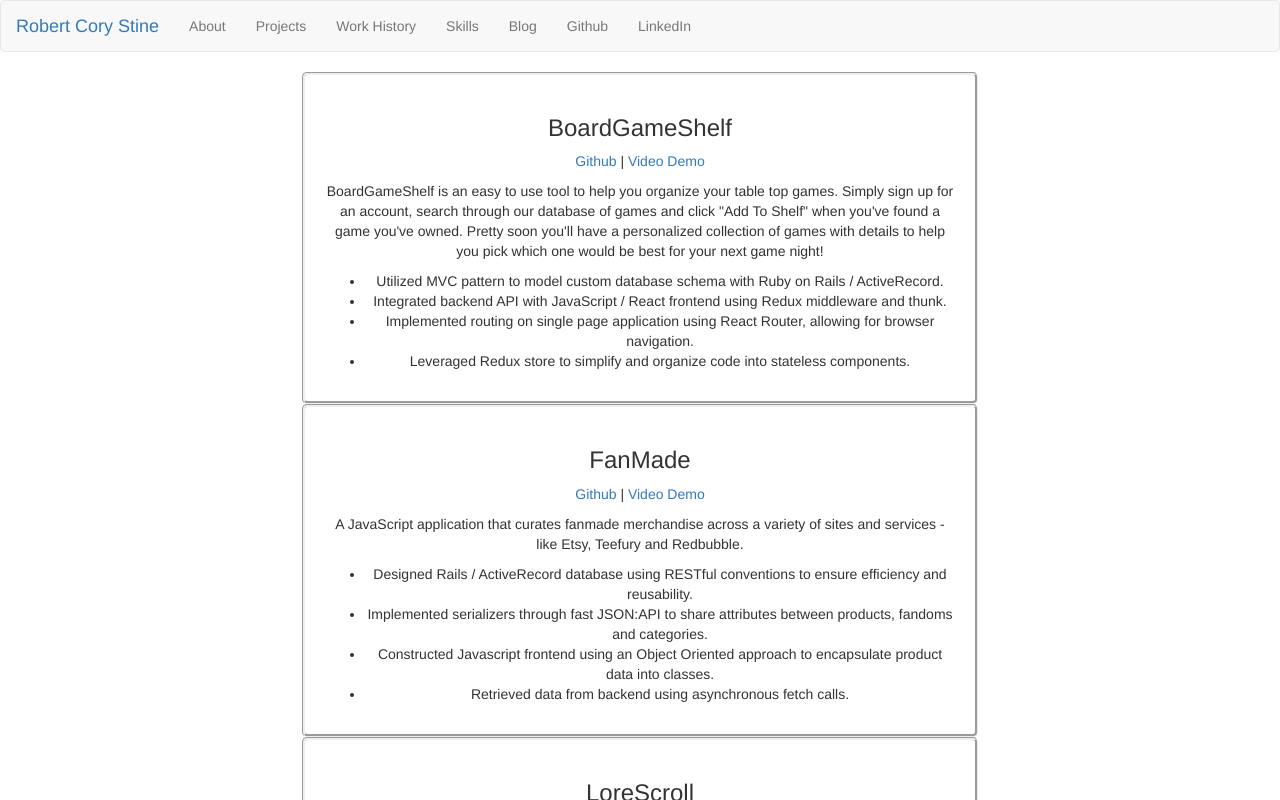
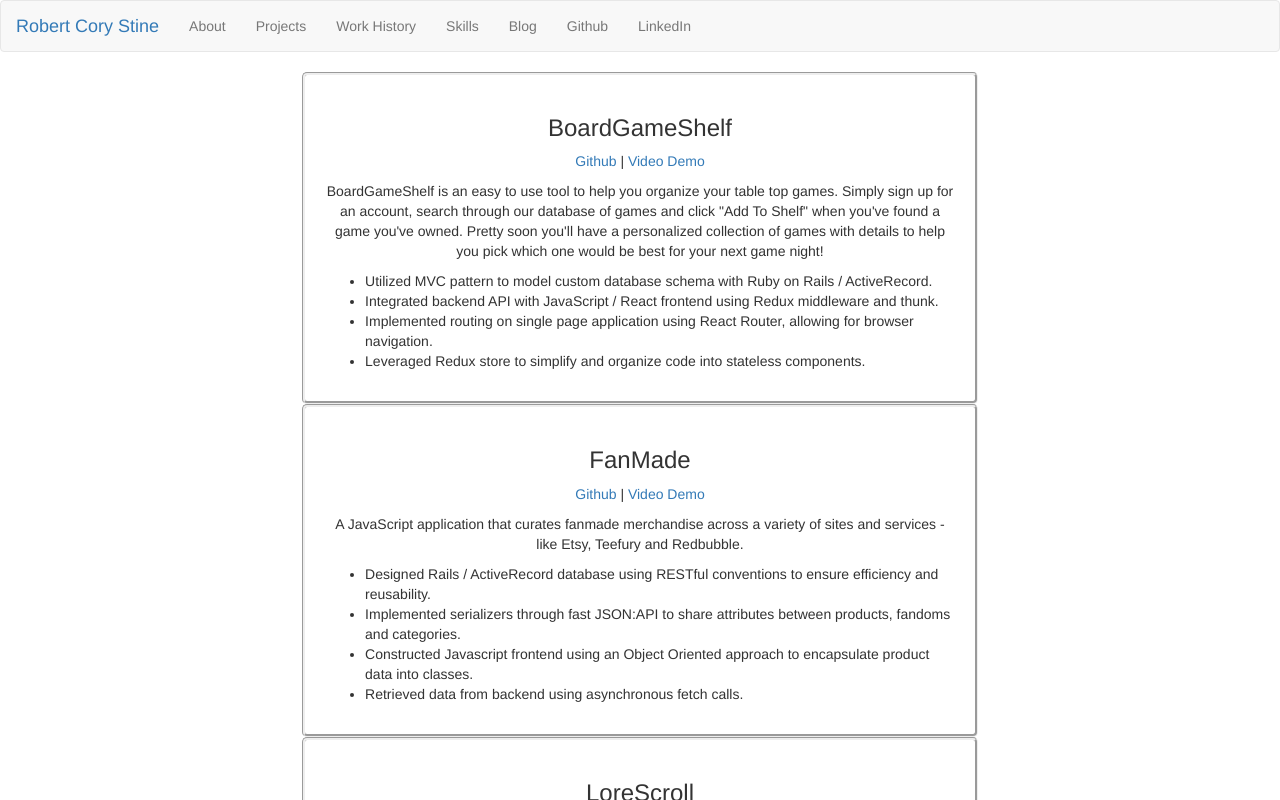
Before and after one commit to GoldenPavilion/portfolio, a React (Create React App) app: page /projects in a window 1280 px wide. Shown: the top 800 px of the page. Built offline with nearby package versions, Linux system fonts and the light colour scheme.

Commit message:
aligned proj list text to left

```diff
--- a/src/App.css
+++ b/src/App.css
@@ -69,3 +69,7 @@
   border-style: groove;
   border-radius: 5px;
 }
+
+.proj-list {
+  text-align: left;
+}
```
